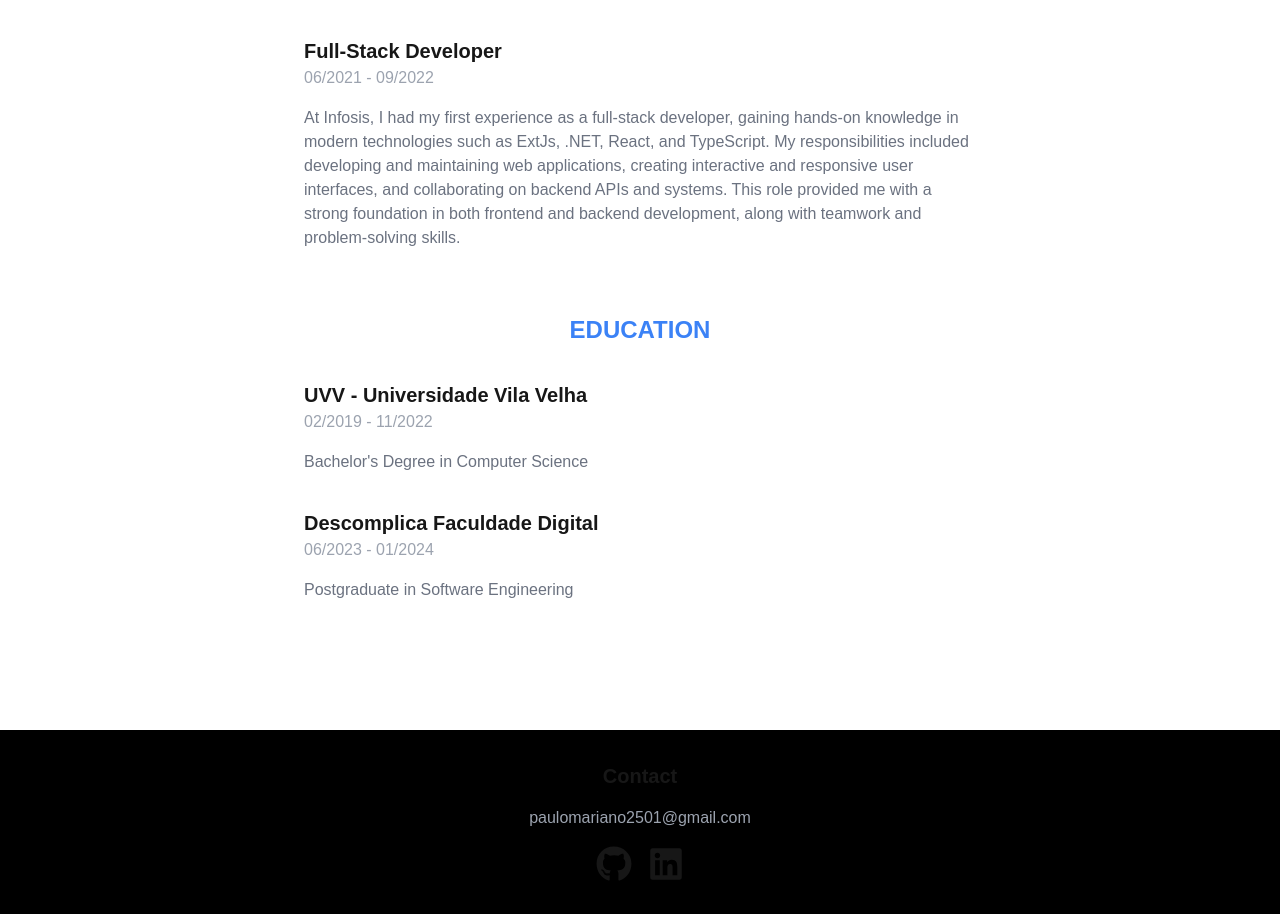
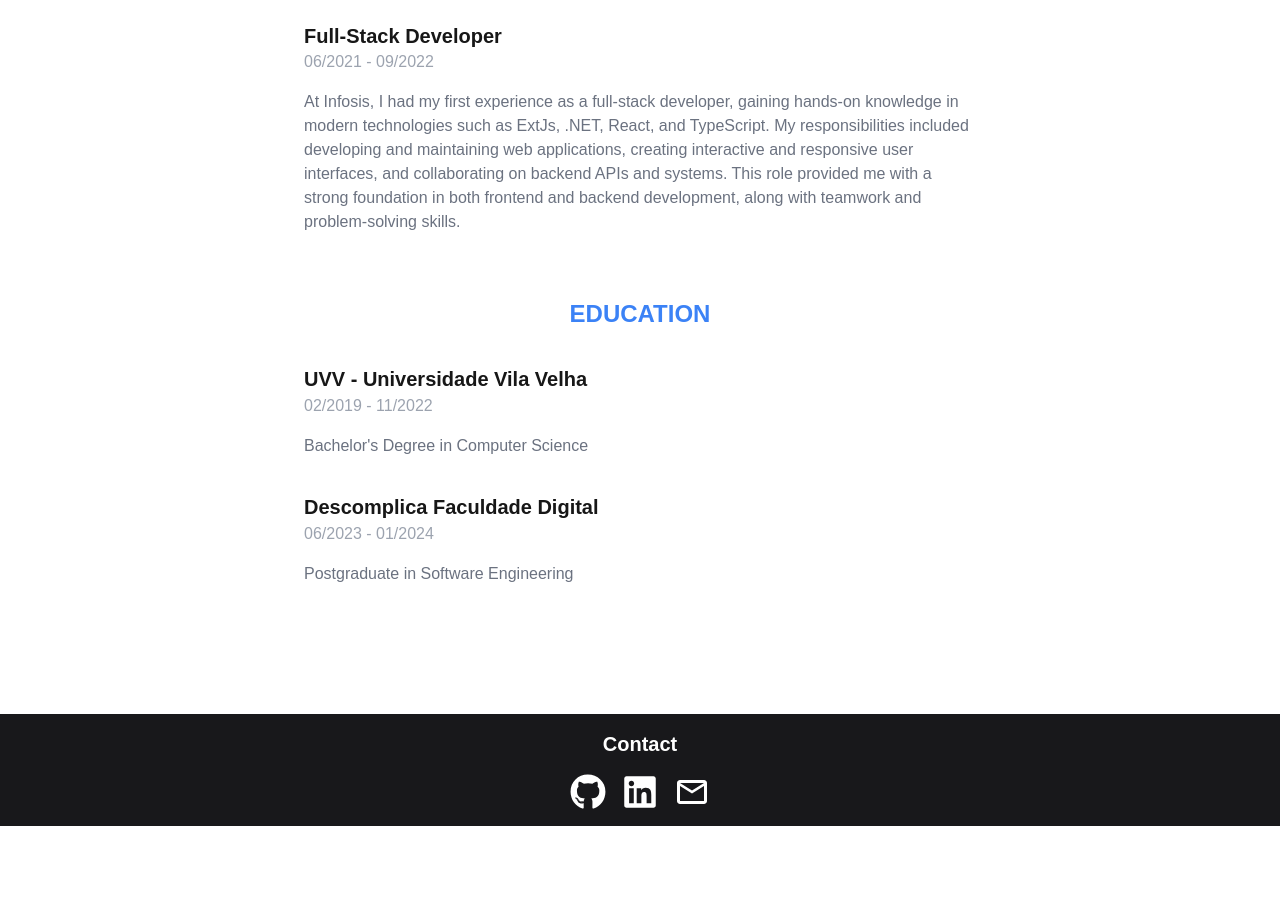
Before and after one commit to paulomarian0/portfolio, a Next.js app: page / in a window 1280 px wide. Shown: the part 1650-2564 px from the top of the page. After the commit the page ends 2476 px from the top, so only its background shows below. Built offline with nearby package versions, Linux system fonts and the light colour scheme.

Commit message:
feat: add animations

```diff
--- a/package.json
+++ b/package.json
@@ -10,6 +10,7 @@
   },
   "dependencies": {
     "date-fns": "^4.1.0",
+    "framer-motion": "^11.12.0",
     "next": "14.2.15",
     "react": "^18",
     "react-dom": "^18",
--- a/src/components/Education.tsx
+++ b/src/components/Education.tsx
@@ -1,33 +1,55 @@
-const educations = [
-  {
-    institution: "UVV - Universidade Vila Velha",
-    date: "02/2019 - 11/2022",
-    title: "Bachelor's Degree in Computer Science",
-  },
-  {
-    title: "Postgraduate in Software Engineering",
-    institution: "Descomplica Faculdade Digital",
-    date: "06/2023 - 01/2024",
-  },
-];
+"use client";
+import { motion } from "framer-motion";
 
 export default function Education() {
+  const containerVariants = {
+    hidden: { opacity: 0 },
+    visible: {
+      opacity: 1,
+      transition: { staggerChildren: 0.2 },
+    },
+  };
+
+  const itemVariants = {
+    hidden: { opacity: 0, y: 50 },
+    visible: { opacity: 1, y: 0, transition: { duration: 0.5 } },
+  };
+
   return (
-    <section className="mb-16">
-      <h2 className="text-2xl font-bold text-blue-500 mb-8">EDUCATION</h2>
-      <div className="text-left max-w-2xl mx-auto">
-        <div className="mb-8">
-          {educations.map((education) => (
-            <div className="mb-8">
-              <h3 className="text-xl font-bold">
-                <i className="fab fa-google text-2xl" /> {education.institution}
-              </h3>
-              <p className="text-gray-400 mb-4">{education.date}</p>
-              <p className="text-gray-500">{education.title}</p>
-            </div>
-          ))}
-        </div>
-      </div>
-    </section>
+    <motion.section
+      className="mb-16"
+      initial="hidden"
+      whileInView="visible"
+      viewport={{ once: true, amount: 0.3 }}
+      variants={containerVariants}
+    >
+      <motion.h2
+        className="text-2xl font-bold text-blue-500 mb-8"
+        variants={itemVariants}
+      >
+        EDUCATION
+      </motion.h2>
+      <motion.div
+        className="text-left max-w-2xl mx-auto"
+        variants={containerVariants}
+      >
+        <motion.div className="mb-8" variants={itemVariants}>
+          <h3 className="text-xl font-bold">
+            <i className="fab fa-google text-2xl" /> UVV - Universidade Vila
+            Velha
+          </h3>
+          <p className="text-gray-400 mb-4">02/2019 - 11/2022</p>
+          <p className="text-gray-500">Bachelor's Degree in Computer Science</p>
+        </motion.div>
+        <motion.div className="mb-8" variants={itemVariants}>
+          <h3 className="text-xl font-bold">
+            <i className="fab fa-google text-2xl" /> Descomplica Faculdade
+            Digital
+          </h3>
+          <p className="text-gray-400 mb-4">06/2023 - 01/2024</p>
+          <p className="text-gray-500">Postgraduate in Software Engineering</p>
+        </motion.div>
+      </motion.div>
+    </motion.section>
   );
 }
--- a/src/components/Experiences.tsx
+++ b/src/components/Experiences.tsx
@@ -1,5 +1,9 @@
+"use client";
+import { motion } from "framer-motion";
+
 const experiences = [
   {
+    id: 1,
     jobTitle: "Front-End Developer",
     company: "LocX Real Estate",
     startDate: "03/2023",
@@ -7,6 +11,7 @@ const experiences = [
       "At LocX, I joined as a frontend developer, where I primarily focused on maintaining the company's three internal projects using React and Redux. I also contributed to backend tasks using .NET, supporting the team when needed. My role involved ensuring the smooth functioning and updates of the applications, while occasionally assisting with backend development to enhance team productivity and project delivery.",
   },
   {
+    id: 2,
     jobTitle: "Full-Stack Developer",
     company: "ILUMEO",
     startDate: "03/2023",
@@ -15,6 +20,7 @@ const experiences = [
       "At Ilumeo, I worked as a full-stack developer, with a stronger focus on frontend development using React. On the backend, I utilized Node.js alongside TypeScript to build and maintain robust solutions. This role also introduced me to AWS cloud services, where I gained experience creating and managing buckets on the platform. It was a well-rounded experience that deepened my frontend expertise while expanding my knowledge of backend development and cloud infrastructure.",
   },
   {
+    id: 3,
     jobTitle: "Front-End Developer",
     company: "Ketra Soluções Inteligentes",
     startDate: "09/2022",
@@ -23,6 +29,7 @@ const experiences = [
       "At Ketra, I worked on a project for a local company, using .NET for the backend, React, and TypeScript for the frontend. I was fully responsible for the frontend development, crafting user interfaces and ensuring responsiveness and usability. While I focused on the frontend, I collaborated closely with a teammate who managed the backend development. This experience enhanced my ability to work in tandem with others, dividing responsibilities effectively to deliver a successful project.",
   },
   {
+    id: 4,
     jobTitle: "Full-Stack Developer",
     company: "Infosis Consultoria e Sistemas",
     startDate: "06/2021",
@@ -33,26 +40,50 @@ const experiences = [
 ];
 
 export default function Experiences() {
+  const containerVariants = {
+    hidden: { opacity: 0 },
+    visible: { opacity: 1, transition: { staggerChildren: 0.2 } },
+  };
+
+  const itemVariants = {
+    hidden: { opacity: 0, x: -50 },
+    visible: { opacity: 1, x: 0, transition: { duration: 0.6 } },
+  };
+
   return (
-    <section className="mb-16">
-      <h2 className="text-2xl font-bold text-blue-500 mb-8">EXPERIENCE</h2>
-      <div className="text-left max-w-2xl mx-auto">
-        <div className="mb-8">
+    <motion.section
+      className="mb-16"
+      initial="hidden"
+      whileInView="visible"
+      viewport={{ once: true, amount: 0.3 }}
+      variants={containerVariants}
+    >
+      <motion.h2
+        className="text-2xl font-bold text-blue-500 mb-8"
+        variants={itemVariants}
+      >
+        EXPERIENCE
+      </motion.h2>
+      <motion.div
+        className="text-left max-w-2xl mx-auto"
+        variants={containerVariants}
+      >
         {experiences.map((experience) => (
-            <div className="mb-8">
-              <h3 className="text-xl font-bold">
+          <motion.div
+            key={experience.id}
+            className="mb-8"
+            variants={itemVariants}
+          >
+            <h3 className="text-xl font-bold flex">
               <i className="fab fa-google text-2xl" /> {experience.jobTitle}
             </h3>
-
             <p className="text-gray-400 mb-4">
               {experience.startDate} - {experience.endDate || "Present"}
             </p>
-
             <p className="text-gray-500">{experience.description}</p>
-            </div>
+          </motion.div>
         ))}
-        </div>
-      </div>
-    </section>
+      </motion.div>
+    </motion.section>
   );
 }
--- a/src/components/Footer.tsx
+++ b/src/components/Footer.tsx
@@ -1,16 +1,69 @@
+"use client";
+import { motion } from "framer-motion";
 import { FaGithub, FaLinkedin } from "react-icons/fa";
+import { MdOutlineEmail } from "react-icons/md";
 
 export default function Footer() {
+  const containerVariants = {
+    hidden: { opacity: 0 },
+    visible: {
+      opacity: 1,
+      transition: { staggerChildren: 0.2 },
+    },
+  };
+
+  const itemVariants = {
+    hidden: { opacity: 0, scale: 0.8 },
+    visible: { opacity: 1, scale: 1, transition: { duration: 0.5 } },
+  };
+
   return (
-    <footer className="bg-black py-8">
-      <div className="container mx-auto text-center">
-        <h2 className="text-xl font-bold mb-4">Contact</h2>
-        <p className="text-gray-400 mb-4">paulomariano2501@gmail.com</p>
-        <div className="flex justify-center space-x-4">
-          <FaGithub className="text-4xl" />
-          <FaLinkedin className="text-4xl" />
-        </div>
-      </div>
-    </footer>
+    <motion.footer
+      className="bg-zinc-900 py-4"
+      initial="hidden"
+      whileInView="visible"
+      viewport={{ once: true, amount: 0.3 }}
+      variants={containerVariants}
+    >
+      <motion.div
+        className="container mx-auto text-center"
+        variants={containerVariants}
+      >
+        <motion.h2
+          className="text-xl font-bold mb-4 text-white"
+          variants={itemVariants}
+        >
+          Contact
+        </motion.h2>
+        <motion.div
+          className="flex justify-center space-x-4"
+          variants={containerVariants}
+        >
+          <motion.a
+            href="https://github.com/paulomarian0"
+            rel="noopener noreferrer"
+            className="text-white"
+            variants={itemVariants}
+          >
+            <FaGithub className="text-4xl" />
+          </motion.a>
+          <motion.a
+            href="https://www.linkedin.com/in/paulomarian0/"
+            rel="noopener noreferrer"
+            className="text-white"
+            variants={itemVariants}
+          >
+            <FaLinkedin className="text-4xl" />
+          </motion.a>
+          <motion.a
+            href="mailto:paulomariano2501@gmail.com"
+            className="text-white"
+            variants={itemVariants}
+          >
+            <MdOutlineEmail className="text-4xl" />
+          </motion.a>
+        </motion.div>
+      </motion.div>
+    </motion.footer>
   );
 }
--- a/src/components/ProfileIntro.tsx
+++ b/src/components/ProfileIntro.tsx
@@ -1,5 +1,7 @@
+"use client";
 import { differenceInYears } from "date-fns";
 import Image from "next/image";
+import { motion } from "framer-motion";
 import DownloadButton from "./ui/DownloadButton";
 
 export default function ProfileIntro() {
@@ -7,30 +9,65 @@ export default function ProfileIntro() {
   const currentDate = new Date();
   const age = differenceInYears(currentDate, birthDate);
 
+  const containerVariants = {
+    hidden: { opacity: 0 },
+    visible: { opacity: 1, transition: { staggerChildren: 0.2 } },
+  };
+
+  const itemVariants = {
+    hidden: { opacity: 0, y: 20 },
+    visible: { opacity: 1, y: 0, transition: { duration: 0.6 } },
+  };
+
+  const imageVariants = {
+    hidden: { scale: 0 },
+    visible: { scale: 1, transition: { duration: 0.8 } },
+  };
+
   return (
-    <div id="home" className="px-4 sm:px-8">
-      <div className="w-[250px] sm:w-[350px] h-[250px] sm:h-[350px] relative m-auto">
+    <motion.div
+      id="home"
+      className="px-4 sm:px-8"
+      initial="hidden"
+      animate="visible"
+      variants={containerVariants}
+    >
+      <motion.div
+        className="w-[250px] sm:w-[350px] h-[250px] sm:h-[350px] relative m-auto"
+        variants={imageVariants}
+      >
         <Image
           src="/computer.gif"
           alt="Profile picture of a person with a laptop"
           fill
           className="rounded-full m-auto object-cover"
         />
-      </div>
+      </motion.div>
 
-      <h1 className="text-2xl sm:text-4xl font-bold my-6 sm:my-10">
+      <motion.h1
+        className="text-2xl sm:text-4xl font-bold my-6 sm:my-10"
+        variants={itemVariants}
+      >
         Hi, I'm <span className="text-purple-500">Paulo Mariano</span>, a
         Fullstack Developer.
-      </h1>
-      <p className="text-gray-400 mb-6 sm:mb-8 text-sm sm:text-base">
+      </motion.h1>
+
+      <motion.p
+        className="text-gray-400 mb-6 sm:mb-8 text-sm sm:text-base"
+        variants={itemVariants}
+      >
         I'm {age} years old, a fullstack developer with a Bachelor's in Computer
         Science. I create web applications using React, .NET, Node.js, and
         TypeScript. I love exploring new tech, contributing to open-source, and
         reading books.
-      </p>
-      <div className="flex flex-col sm:flex-row justify-center space-y-4 sm:space-y-0 sm:space-x-4 mb-8">
+      </motion.p>
+
+      <motion.div
+        className="flex flex-col sm:flex-row justify-center space-y-4 sm:space-y-0 sm:space-x-4 mb-8"
+        variants={itemVariants}
+      >
         <DownloadButton />
-      </div>
-    </div>
+      </motion.div>
+    </motion.div>
   );
 }
--- a/src/components/Stacks.tsx
+++ b/src/components/Stacks.tsx
@@ -1,3 +1,5 @@
+"use client";
+import { motion } from "framer-motion";
 import { SiNextdotjs } from "react-icons/si";
 import { FaReact, FaNodeJs, FaGitAlt } from "react-icons/fa";
 import { SiTypescript, SiJavascript } from "react-icons/si";
@@ -6,22 +8,54 @@ import { RiTailwindCssFill } from "react-icons/ri";
 import { AiOutlineDotNet } from "react-icons/ai";
 import { IoLogoCss3 } from "react-icons/io5";
 
+const icons = [
+  { Icon: FaReact, name: "FaReact" },
+  { Icon: SiJavascript, name: "SiJavascript" },
+  { Icon: SiTypescript, name: "SiTypescript" },
+  { Icon: SiNextdotjs, name: "SiNextdotjs" },
+  { Icon: FaNodeJs, name: "FaNodeJs" },
+  { Icon: BiLogoPostgresql, name: "BiLogoPostgresql" },
+  { Icon: RiTailwindCssFill, name: "RiTailwindCssFill" },
+  { Icon: IoLogoCss3, name: "IoLogoCss3" },
+  { Icon: FaGitAlt, name: "FaGitAlt" },
+  { Icon: AiOutlineDotNet, name: "AiOutlineDotNet" },
+];
+
 export default function Stacks() {
-	return (
-		<div className="mb-16">
-			<h2 className="text-xl font-bold mb-4">EXPERIENCE WITH</h2>
-			<div className="grid grid-cols-5 gap-8 justify-items-center">
-				<FaReact className="text-4xl" />
-				<SiJavascript className="text-4xl" />
-				<SiTypescript className="text-4xl" />
-				<SiNextdotjs className="text-4xl" />
-				<FaNodeJs className="text-4xl" />
-				<BiLogoPostgresql className="text-4xl" />
-				<RiTailwindCssFill className="text-4xl" />
-				<IoLogoCss3 className="text-4xl" />
-				<FaGitAlt className="text-4xl" />
-				<AiOutlineDotNet className="text-4xl" />
-			</div>
-		</div>
-	);
+  const containerVariants = {
+    hidden: { opacity: 0 },
+    visible: {
+      opacity: 1,
+      transition: { staggerChildren: 0.2 },
+    },
+  };
+
+  const itemVariants = {
+    hidden: { opacity: 0, scale: 0.8 },
+    visible: { opacity: 1, scale: 1, transition: { duration: 0.5 } },
+  };
+
+  return (
+    <motion.div
+      className="mb-16"
+      initial="hidden"
+      whileInView="visible"
+      viewport={{ once: true, amount: 0.3 }}
+      variants={containerVariants}
+    >
+      <motion.h2 className="text-xl font-bold mb-4" variants={itemVariants}>
+        EXPERIENCE WITH
+      </motion.h2>
+      <motion.div
+        className="grid grid-cols-5 gap-8 justify-items-center"
+        variants={containerVariants}
+      >
+        {icons.map(({ Icon }) => (
+          <motion.div variants={itemVariants}>
+            <Icon className="text-4xl" />
+          </motion.div>
+        ))}
+      </motion.div>
+    </motion.div>
+  );
 }
```
Also changed, not shown: 2 other files (tests, documents, lock files or other folders). Lines whose indentation alone changed are shown as unchanged.
